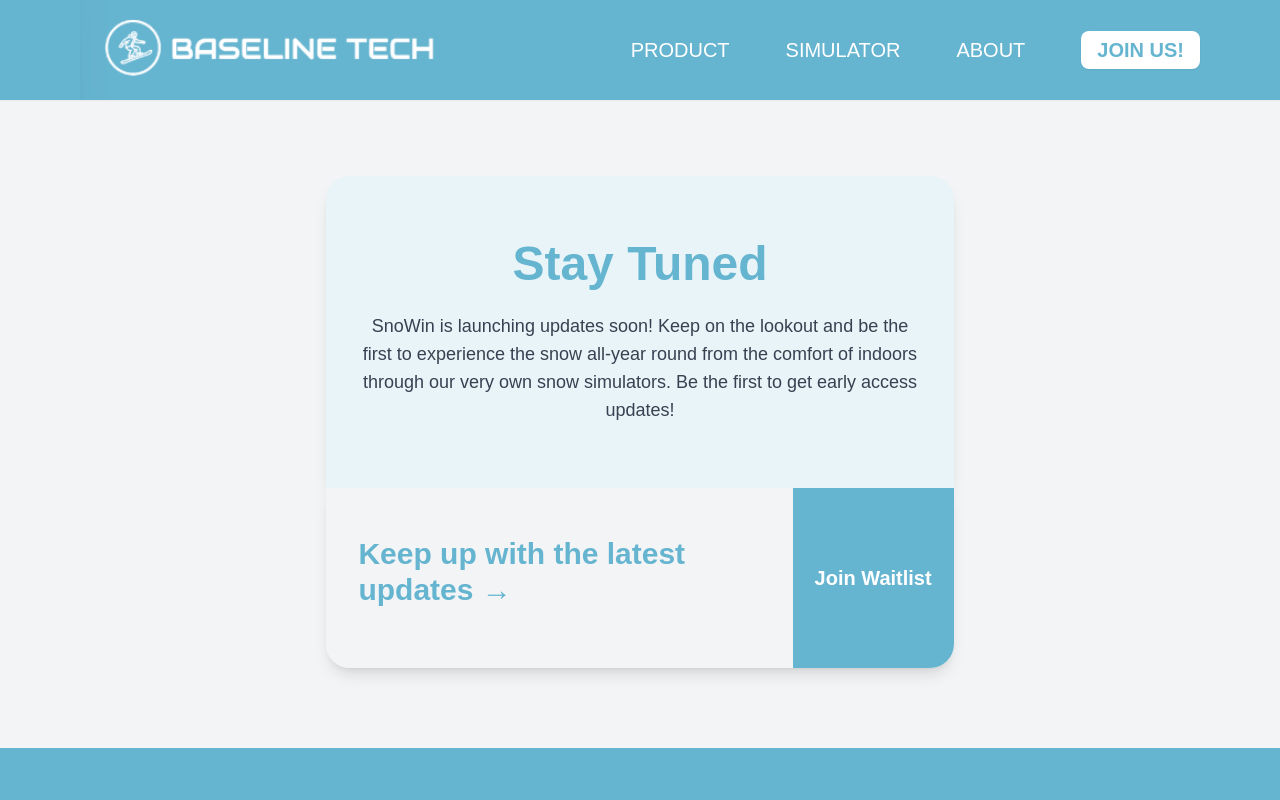
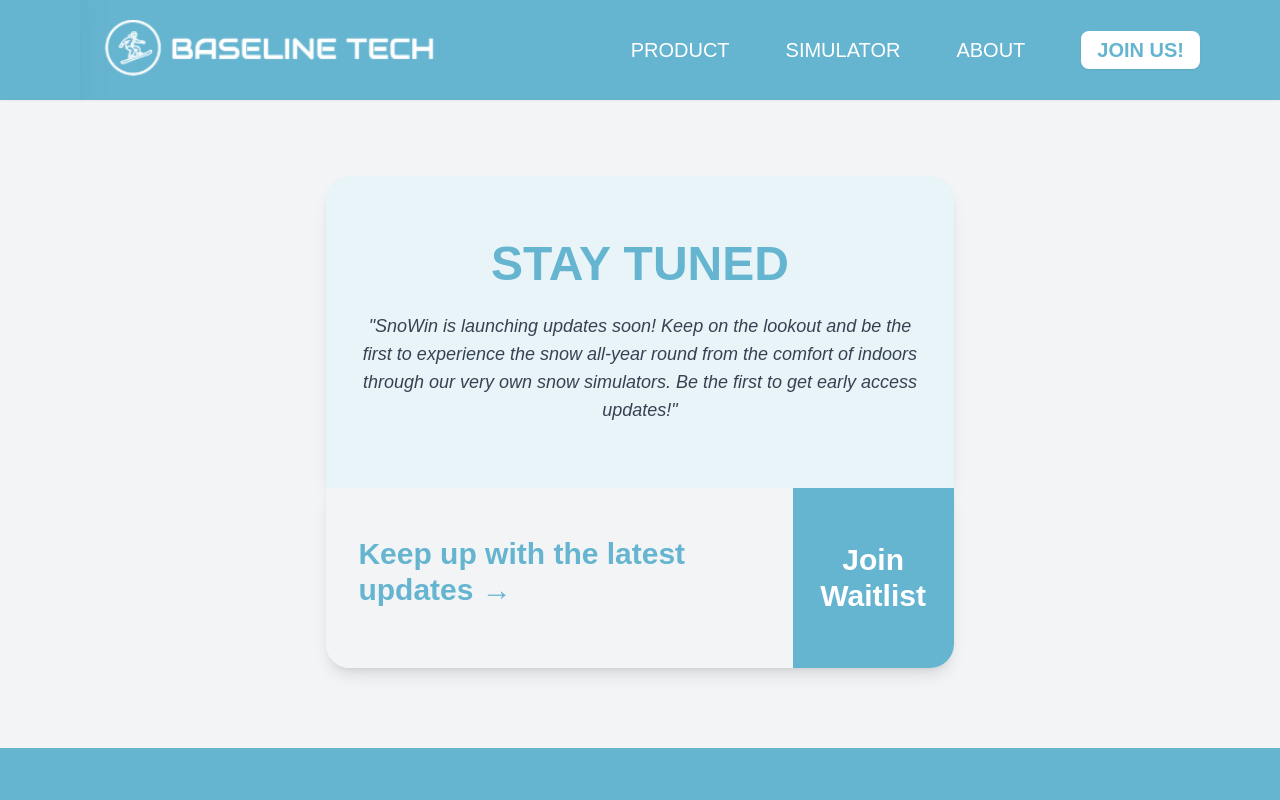
Before and after one commit to tejaswinikambaiahgari/baseline-tech-website, a Next.js app in the folder frontend/: page /joinus in a window 1280 px wide. Shown: the top 800 px of the page. Built offline with nearby package versions, Linux system fonts and the light colour scheme; a web font is replaced by a local one.

Commit message:
feat: Community Page ready.

```diff
--- a/frontend/app/joinus/page.tsx
+++ b/frontend/app/joinus/page.tsx
@@ -10,11 +10,11 @@ export default function JoinUsPage() {
                 {/* Top Section of Updates */}
                 <section className="w-[49%] bg-[#e8f4f8] rounded-t-3xl shadow-lg py-16 px-8 flex
                                     flex-col items-center text-center">
-                    <h1 className="text-5xl font-bold text-[#65b4d0] mb-6">Stay Tuned</h1>
-                    <p className="max-w-2xl text-lg text-gray-700">
-                        SnoWin is launching updates soon! Keep on the lookout and be the first to
+                    <h1 className="text-5xl font-extrabold text-[#65b4d0] mb-6">STAY TUNED</h1>
+                    <p className="max-w-2xl text-lg text-gray-700 italic">
+                        "SnoWin is launching updates soon! Keep on the lookout and be the first to
                         experience the snow all-year round from the comfort of indoors through our very
-                        own snow simulators. Be the first to get early access updates!
+                        own snow simulators. Be the first to get early access updates!"
                     </p>
                 </section>
 
@@ -33,7 +33,7 @@ export default function JoinUsPage() {
                     {/* Right Box (Button) */}
                     <div className="flex-[0.4] bg-[#65b4d0] flex items-center justify-center
                                     hover:scale-[1.03] transition-transform cursor-pointer">
-                        <button className="text-white font-semibold text-xl hover:text-gray-100
+                        <button className="text-white font-semibold text-3xl hover:text-gray-100
                                             transition">
                             Join Waitlist
                         </button>
```
